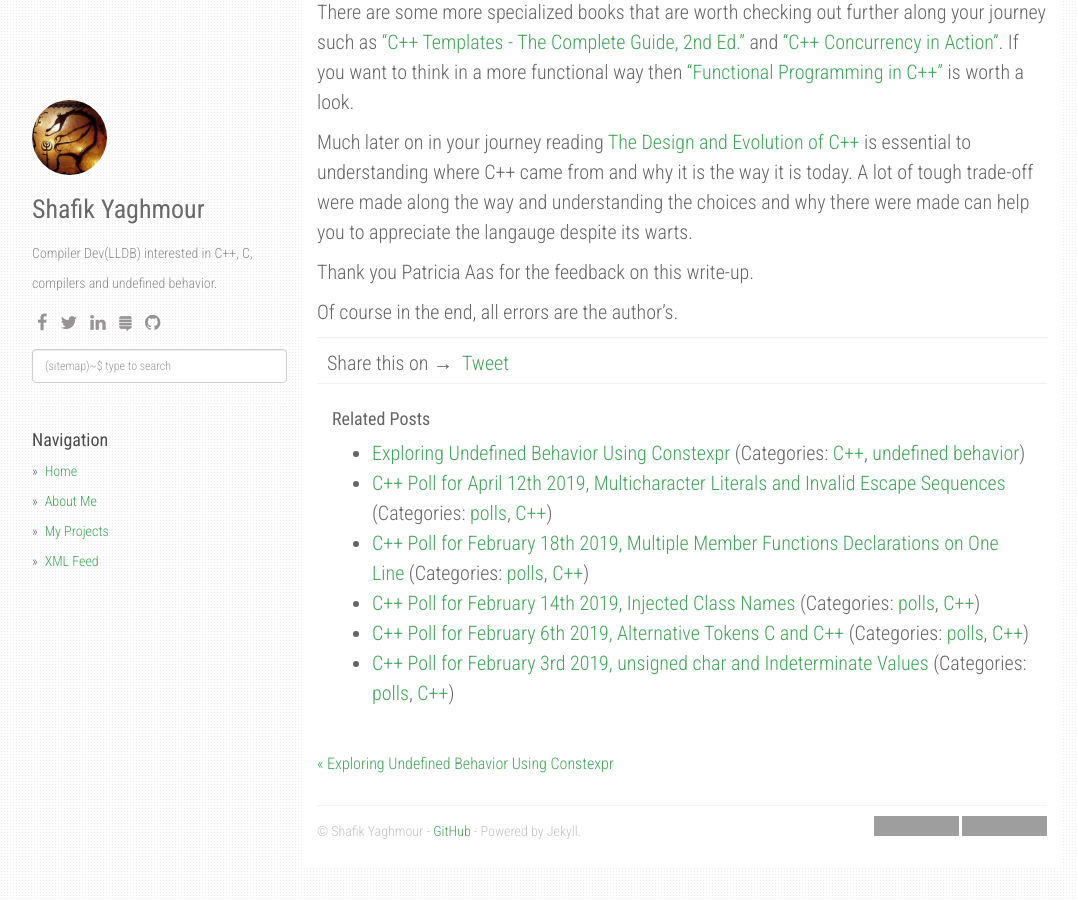
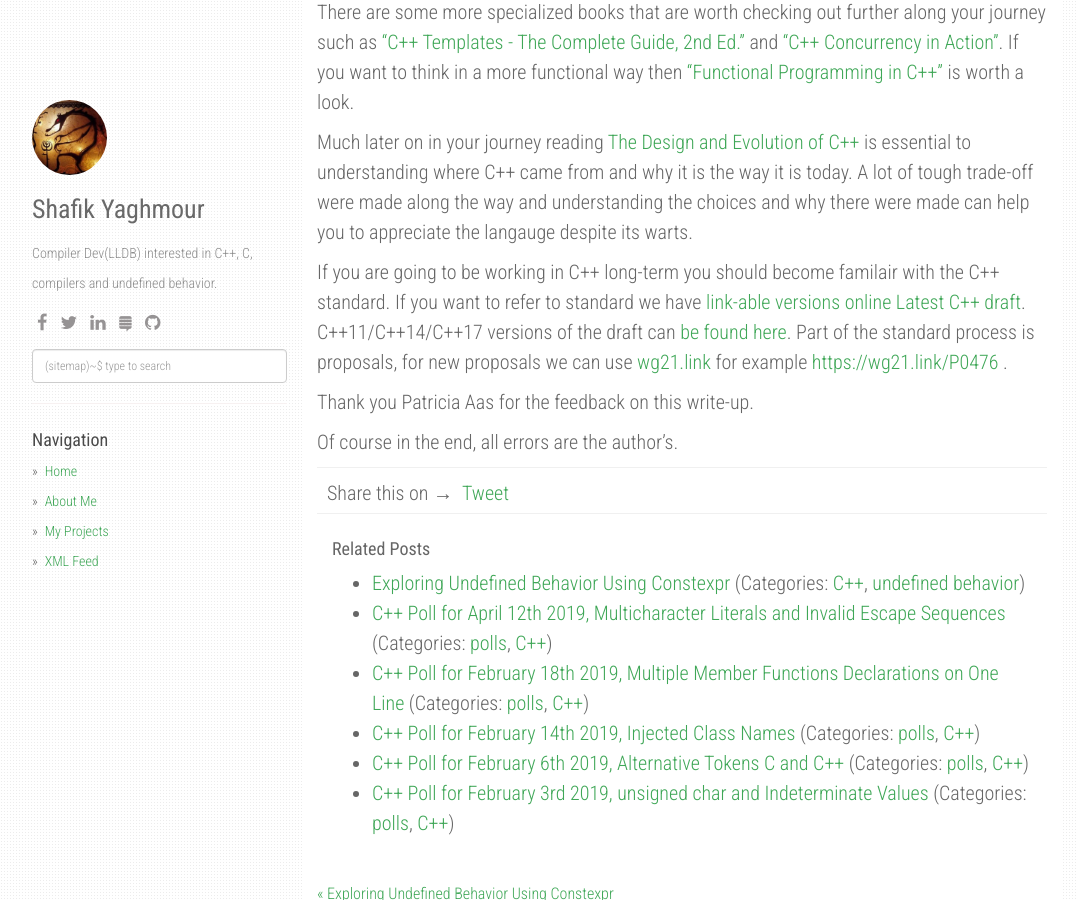
Before and after one commit to shafik/shafik.github.io, a Jekyll site: the page built from _posts/2019-09-05-getting_started_learning_cpp.md, in a window 1280 px wide and 900 px high, scrolled down 1397 px. Shown: the whole window, without its empty margins (53-1131 px from the left). Built offline with Jekyll 4.4.1, drawn with Linux system fonts in a browser that asks for light colours; nearby versions of some CDN libraries; comment, search, counter and statistics services are not loaded; grey boxes are pictures that could not be loaded.

Commit message:
Adding details on find the draft standard and tracking proposals

```diff
--- a/_posts/2019-09-05-getting_started_learning_cpp.md
+++ b/_posts/2019-09-05-getting_started_learning_cpp.md
@@ -50,6 +50,8 @@ Much later on in your journey reading
 [The Design and Evolution of C++](https://www.amazon.com/Design-Evolution-C-Bjarne-Stroustrup/dp/0201543303/) is essential
 to understanding where C++ came from and why it is the way it is today. A lot of tough trade-off were made along the way and understanding the choices and why there were made can help you to appreciate the langauge despite its warts.
 
+If you are going to be working in C++ long-term you should become familair with the C++ standard. If you want to refer to standard we have [link-able versions online Latest C++ draft](http://eel.is/c++draft/). C++11/C++14/C++17 versions of the draft can [be found here](https://github.com/timsong-cpp/cppwp). Part of the standard process is proposals, for new proposals we can use [wg21.link](https://wg21.link/) for example [https://wg21.link/P0476 ](https://wg21.link/P0476 ).
+
 Thank you Patricia Aas for the feedback on this write-up.
 
 Of course in the end, all errors are the author’s.
```
